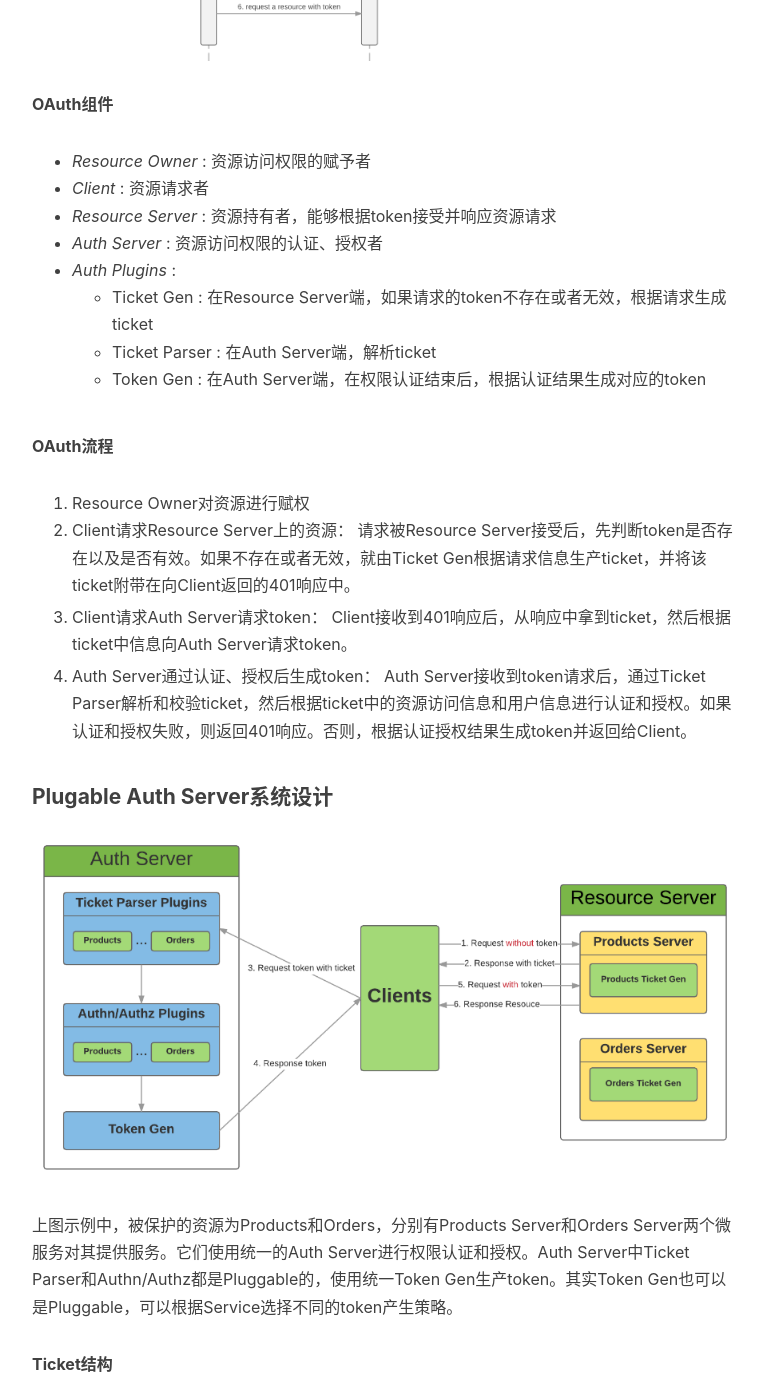
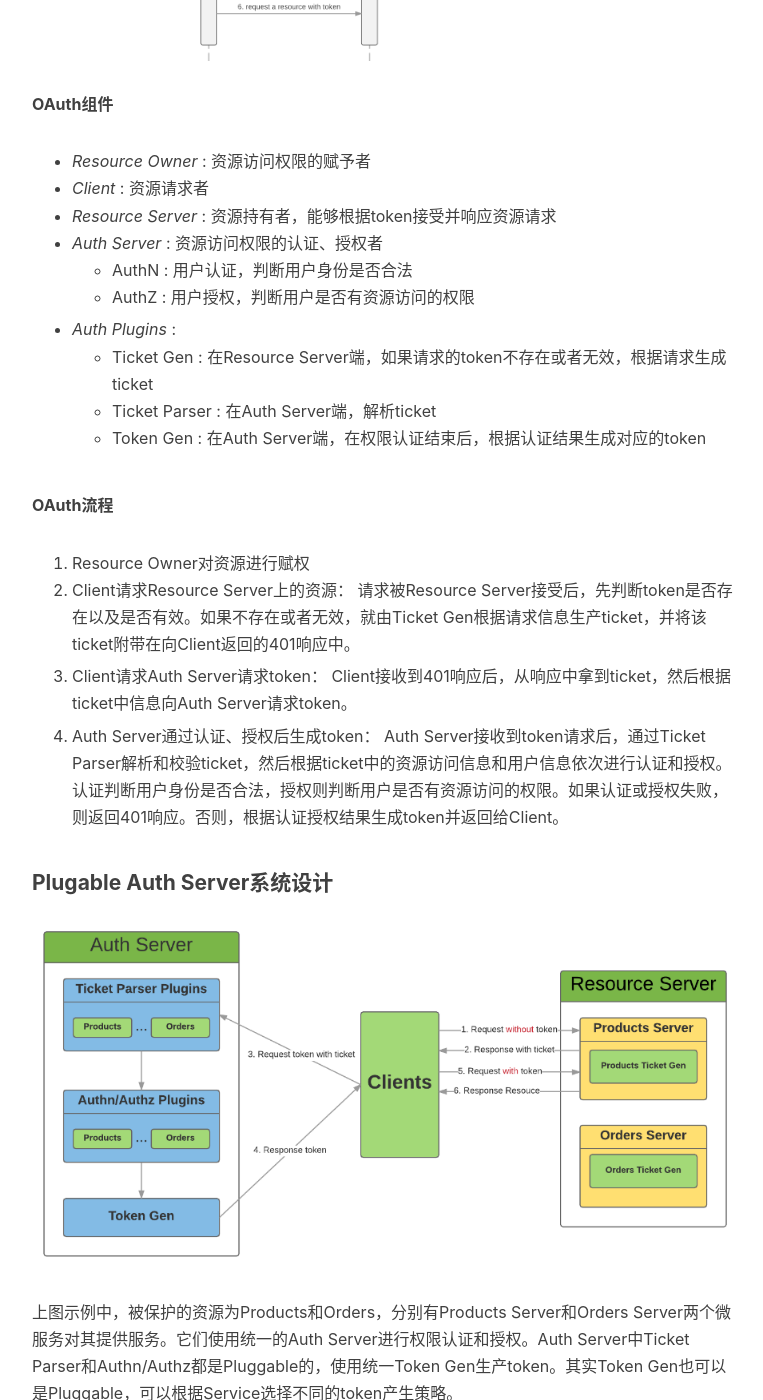
Before and after one commit to supereagle/supereagle.github.io, a Jekyll site: the page built from _posts/2017-02-06-auth-server.markdown, in a window 1280 px wide and 1400 px high, scrolled down 1714 px. Shown: the whole window, without its empty margins (233-996 px from the left). Built offline with Jekyll 4.4.1, drawn with Linux system fonts in a browser that asks for light colours; nearby versions of some CDN libraries; comment, search, counter and statistics services are not loaded.

Commit message:
update auth server blog: add authn and authz

```diff
--- a/_posts/2017-02-06-auth-server.markdown
+++ b/_posts/2017-02-06-auth-server.markdown
@@ -33,6 +33,8 @@ tags:
 - *Client* : 资源请求者
 - *Resource Server* : 资源持有者，能够根据token接受并响应资源请求
 - *Auth Server* : 资源访问权限的认证、授权者
+	* AuthN : 用户认证，判断用户身份是否合法
+	* AuthZ : 用户授权，判断用户是否有资源访问的权限
 - *Auth Plugins* :
 	* Ticket Gen : 在Resource Server端，如果请求的token不存在或者无效，根据请求生成ticket
 	* Ticket Parser : 在Auth Server端，解析ticket
@@ -47,7 +49,7 @@ tags:
 Client接收到401响应后，从响应中拿到ticket，然后根据ticket中信息向Auth Server请求token。
 
 4. Auth Server通过认证、授权后生成token：
-Auth Server接收到token请求后，通过Ticket Parser解析和校验ticket，然后根据ticket中的资源访问信息和用户信息进行认证和授权。如果认证和授权失败，则返回401响应。否则，根据认证授权结果生成token并返回给Client。
+Auth Server接收到token请求后，通过Ticket Parser解析和校验ticket，然后根据ticket中的资源访问信息和用户信息依次进行认证和授权。认证判断用户身份是否合法，授权则判断用户是否有资源访问的权限。如果认证或授权失败，则返回401响应。否则，根据认证授权结果生成token并返回给Client。
 
 #### Plugable Auth Server系统设计
 
```
